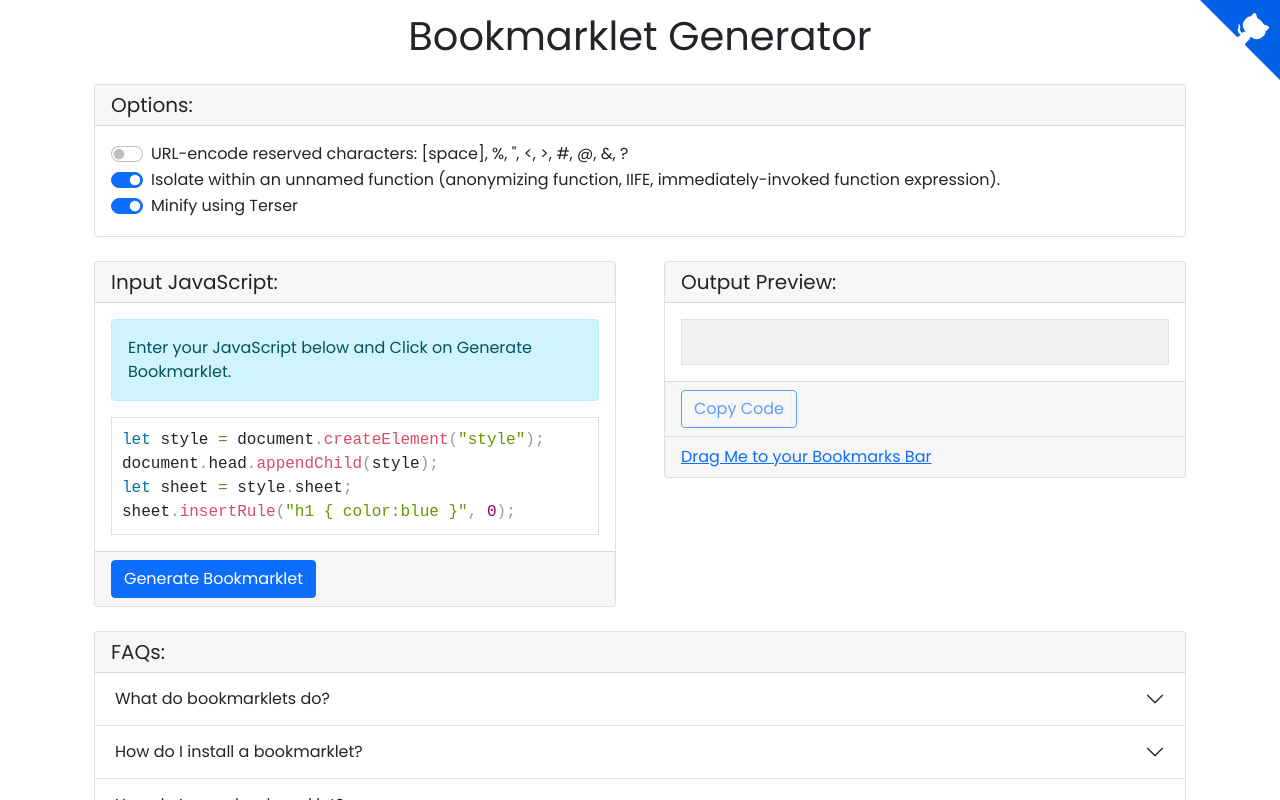
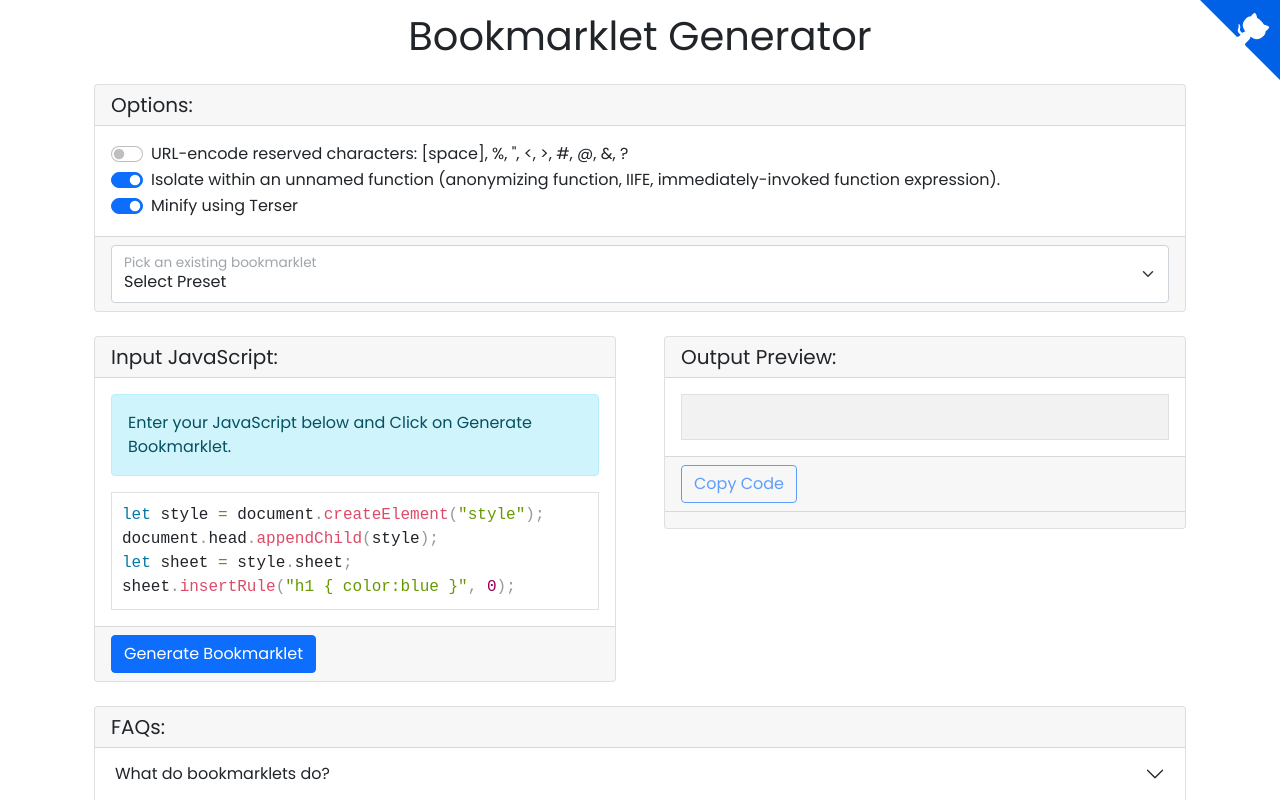
Before and after one commit to PsyGik/bookmarklet-manager, a React (Create React App) app: page / in a window 1280 px wide. Shown: the top 800 px of the page. Built offline with nearby package versions, Linux system fonts and the light colour scheme.

Commit message:
feat: add preset code

```diff
--- a/src/App.js
+++ b/src/App.js
@@ -12,6 +12,7 @@ import { TERSER_CONFIG, SPECIAL_CHARACTERS } from './configs';
 import { Copier } from './copier';
 import { ForkMe } from './fork-me';
 import { Tutorial } from './tutorial';
+import { Presets } from './presets';
 
 const style = {
   fontFamily: '"Fira code", "Fira Mono", monospace'
@@ -95,6 +96,9 @@ export default function App() {
                 onChecked={updateOption}
               />
             </Card.Body>
+            <Card.Footer className="text-muted">
+              <Presets setPreset={setCode} />
+            </Card.Footer>
           </Card>
         </section>
       </Col>
@@ -107,6 +111,7 @@ export default function App() {
                 <Alert variant="info">
                   Enter your JavaScript below and Click on Generate Bookmarklet.
                 </Alert>
+
                 <Editor
                   textareaClassName="code-container"
                   preClassName="code-container"
@@ -144,9 +149,11 @@ export default function App() {
                 <Copier code={generatedCode} />
               </Card.Footer>
               <Card.Footer className="text-muted">
-                <a variant="link" href={generatedCode}>
-                  Drag Me to your Bookmarks Bar
-                </a>
+                {generatedCode && (
+                  <a variant="link" href={generatedCode}>
+                    Click to test OR Drag to your Bookmarks Bar
+                  </a>
+                )}
               </Card.Footer>
             </Card>
           </section>
--- /dev/null
+++ b/src/presets.js
@@ -0,0 +1,92 @@
+import { FloatingLabel, Form } from 'react-bootstrap';
+
+const PRESETS = [
+  {
+    id: 0,
+    label: 'Substitutions',
+    code: `document.body.innerHTML = document.body.innerHTML.replace(/bookmarklet/g, 'awesome bookmarklet');`
+  },
+  {
+    id: 1,
+    label: 'Custom Search Engine',
+    code: `window.location='http://www.google.com/search?q='+window.getSelection()`
+  },
+  {
+    id: 2,
+    label: 'Clear Site Data',
+    code: `localStorage.clear();
+sessionStorage.clear();
+var c = document.cookie.split("; ");
+for (i in c) {
+document.cookie =/^[^=]+/.exec(c[i])[0]+"=;expires=Thu, 01 Jan 1970 00:00:00 GMT";
+};`
+  },
+  {
+    id: 3,
+    label: 'Highlight all elements in div',
+    code: `let style = document.createElement("style");
+document.head.appendChild(style);
+let sheet = style.sheet;
+sheet.insertRule("div { outline: 1px dotted red !important; }", 0);`
+  },
+  {
+    id: 4,
+    label: 'Zap Styles',
+    code: `var i, x;
+for (i = 0; (x = document.styleSheets[i]); ++i) x.disabled = true;`
+  },
+  {
+    id: 5,
+    label: 'Show class count with tags',
+    code: `var anchor = {},
+    classes = [],
+    i,
+    element,
+    elementClass,
+    k,
+    doc,
+    result =
+            "<table border=1><thead><tr><th>#</th><th>Tag</th><th>className</th></tr></thead>";
+for (i = 0; (element = document.getElementsByTagName("*")[i]); ++i)
+if ((elementClass = element.className)) {
+  k = element.tagName + "." + elementClass;
+  anchor[k] = anchor[k] ? anchor[k] + 1 : 1;
+}
+for (k in anchor) classes.push([k, anchor[k]]);
+classes.sort();
+for (i in classes)
+result +=
+       "<tr><td>" +
+       classes[i][1] +
+       "</td><td>" +
+       classes[i][0].split(".").join("</td><td>") +
+       "</td></tr>";
+result += "</table>";
+doc = open().document;
+doc.write(result);
+doc.close();`
+  }
+];
+export const Presets = ({ setPreset }) => {
+  const onPresetSelected = (event) => {
+    const id = event.target.value;
+    if (id) setPreset(PRESETS[id].code);
+  };
+
+  return (
+    <FloatingLabel
+      controlId="floatingSelect"
+      label="Pick an existing bookmarklet">
+      <Form.Select
+        aria-label="Floating label select example"
+        onChange={onPresetSelected}>
+        <option>Select Preset</option>
+        {PRESETS.map((preset) => (
+          <option key={preset.id} value={preset.id}>
+            {preset.label}
+          </option>
+        ))}
+      </Form.Select>
+    </FloatingLabel>
+  );
+};
--- a/src/tutorial.js
+++ b/src/tutorial.js
@@ -51,7 +51,7 @@ export const Tutorial = () => {
         </Accordion.Item>
       </Accordion>
       <Card.Footer className="text-muted">
-        <a href="https://support.mozilla.org/en-US/kb/bookmarklets-perform-common-web-page-tasks">
+        <a href="https://dhanrajsp.me/snippets/vandalize-the-web-with-bookmarklets">
           More Info
         </a>
       </Card.Footer>
```
